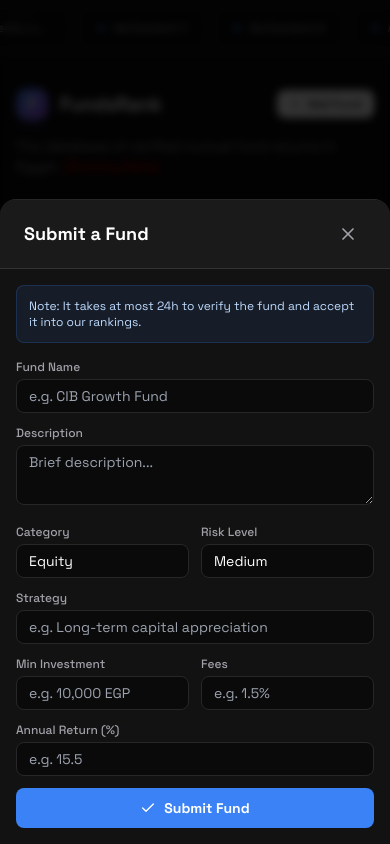
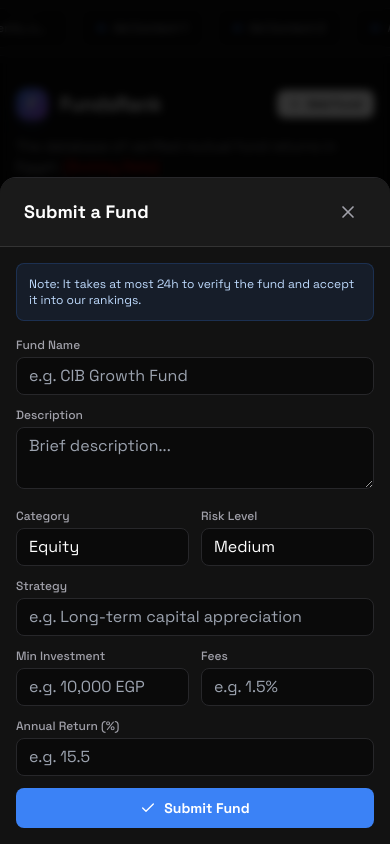
Before and after one commit to AlyLoutfy/FundsRanking, a React (Vite) app: page / in a window 390 px wide. Both pictures are taken after typing "Sample" into the empty fields and a click on the button "Add Fund". Shown: the top 844 px of the page. Built offline with nearby package versions, Linux system fonts and the light colour scheme; grey boxes are pictures that could not be loaded.

Commit message:
Fix mobile auto-zoom and enhance scroll lock v1.0.2

```diff
--- a/src/components/SubmitFundModal.jsx
+++ b/src/components/SubmitFundModal.jsx
@@ -31,19 +31,26 @@ const SubmitFundModal = ({ isOpen, onClose, onSubmit }) => {
     }
   }, [isOpen]);
 
-  // Prevent body scroll when modal is open
+  // Prevent body scroll when modal is open (enhanced for mobile/iOS)
   React.useEffect(() => {
     if (isVisible) {
+      const scrollY = window.scrollY;
+      const body = document.body;
       const scrollbarWidth = window.innerWidth - document.documentElement.clientWidth;
-      const originalOverflow = document.body.style.overflow;
-      const originalPaddingRight = document.body.style.paddingRight;
 
-      document.body.style.overflow = 'hidden';
-      document.body.style.paddingRight = `${scrollbarWidth}px`;
+      body.style.position = 'fixed';
+      body.style.top = `-${scrollY}px`;
+      body.style.width = '100%';
+      body.style.overflow = 'hidden';
+      body.style.paddingRight = `${scrollbarWidth}px`;
 
       return () => {
-        document.body.style.overflow = originalOverflow;
-        document.body.style.paddingRight = originalPaddingRight;
+        body.style.position = '';
+        body.style.top = '';
+        body.style.width = '';
+        body.style.overflow = '';
+        body.style.paddingRight = '';
+        window.scrollTo(0, scrollY);
       };
     }
   }, [isVisible]);
@@ -113,7 +120,7 @@ const SubmitFundModal = ({ isOpen, onClose, onSubmit }) => {
             <input
               type="text"
               required
-              className="w-full bg-background border border-border rounded-lg px-3 py-1.5 text-white text-sm focus:border-primary outline-none transition-colors"
+              className="w-full bg-background border border-border rounded-lg px-3 py-1.5 text-white text-base focus:border-primary outline-none transition-colors"
               placeholder="e.g. CIB Growth Fund"
               value={formData.name}
               onChange={(e) => setFormData({ ...formData, name: e.target.value })}
@@ -123,7 +130,7 @@ const SubmitFundModal = ({ isOpen, onClose, onSubmit }) => {
           <div>
             <label className="block text-xs font-medium text-text-muted mb-1">Description</label>
             <textarea
-              className="w-full bg-background border border-border rounded-lg px-3 py-1.5 text-white text-sm focus:border-primary outline-none transition-colors min-h-[60px]"
+              className="w-full bg-background border border-border rounded-lg px-3 py-1.5 text-white text-base focus:border-primary outline-none transition-colors min-h-[60px]"
               placeholder="Brief description..."
               value={formData.description}
               onChange={(e) => setFormData({ ...formData, description: e.target.value })}
@@ -134,7 +141,7 @@ const SubmitFundModal = ({ isOpen, onClose, onSubmit }) => {
             <div>
               <label className="block text-xs font-medium text-text-muted mb-1">Category</label>
               <select
-                className="w-full bg-background border border-border rounded-lg px-3 py-1.5 text-white text-sm focus:border-primary outline-none transition-colors appearance-none"
+                className="w-full bg-background border border-border rounded-lg px-3 py-1.5 text-white text-base focus:border-primary outline-none transition-colors appearance-none"
                 value={formData.category}
                 onChange={(e) => setFormData({ ...formData, category: e.target.value })}
               >
@@ -148,7 +155,7 @@ const SubmitFundModal = ({ isOpen, onClose, onSubmit }) => {
             <div>
               <label className="block text-xs font-medium text-text-muted mb-1">Risk Level</label>
               <select
-                className="w-full bg-background border border-border rounded-lg px-3 py-1.5 text-white text-sm focus:border-primary outline-none transition-colors appearance-none"
+                className="w-full bg-background border border-border rounded-lg px-3 py-1.5 text-white text-base focus:border-primary outline-none transition-colors appearance-none"
                 value={formData.risk}
                 onChange={(e) => setFormData({ ...formData, risk: e.target.value })}
               >
@@ -163,7 +170,7 @@ const SubmitFundModal = ({ isOpen, onClose, onSubmit }) => {
             <label className="block text-xs font-medium text-text-muted mb-1">Strategy</label>
             <input
               type="text"
-              className="w-full bg-background border border-border rounded-lg px-3 py-1.5 text-white text-sm focus:border-primary outline-none transition-colors"
+              className="w-full bg-background border border-border rounded-lg px-3 py-1.5 text-white text-base focus:border-primary outline-none transition-colors"
               placeholder="e.g. Long-term capital appreciation"
               value={formData.strategy}
               onChange={(e) => setFormData({ ...formData, strategy: e.target.value })}
@@ -175,7 +182,7 @@ const SubmitFundModal = ({ isOpen, onClose, onSubmit }) => {
               <label className="block text-xs font-medium text-text-muted mb-1">Min Investment</label>
               <input
                 type="text"
-                className="w-full bg-background border border-border rounded-lg px-3 py-1.5 text-white text-sm focus:border-primary outline-none transition-colors"
+                className="w-full bg-background border border-border rounded-lg px-3 py-1.5 text-white text-base focus:border-primary outline-none transition-colors"
                 placeholder="e.g. 10,000 EGP"
                 value={formData.minInvestment}
                 onChange={(e) => setFormData({ ...formData, minInvestment: e.target.value })}
@@ -185,7 +192,7 @@ const SubmitFundModal = ({ isOpen, onClose, onSubmit }) => {
               <label className="block text-xs font-medium text-text-muted mb-1">Fees</label>
               <input
                 type="text"
-                className="w-full bg-background border border-border rounded-lg px-3 py-1.5 text-white text-sm focus:border-primary outline-none transition-colors"
+                className="w-full bg-background border border-border rounded-lg px-3 py-1.5 text-white text-base focus:border-primary outline-none transition-colors"
                 placeholder="e.g. 1.5%"
                 value={formData.fees}
                 onChange={(e) => setFormData({ ...formData, fees: e.target.value })}
@@ -199,7 +206,7 @@ const SubmitFundModal = ({ isOpen, onClose, onSubmit }) => {
               type="number"
               step="0.1"
               required
-              className="w-full bg-background border border-border rounded-lg px-3 py-1.5 text-white text-sm focus:border-primary outline-none transition-colors"
+              className="w-full bg-background border border-border rounded-lg px-3 py-1.5 text-white text-base focus:border-primary outline-none transition-colors"
               placeholder="e.g. 15.5"
               value={formData.annualReturn}
               onChange={(e) => setFormData({ ...formData, annualReturn: e.target.value })}
```
Also changed, not shown: 3 other files (tests, documents, lock files or other folders).
